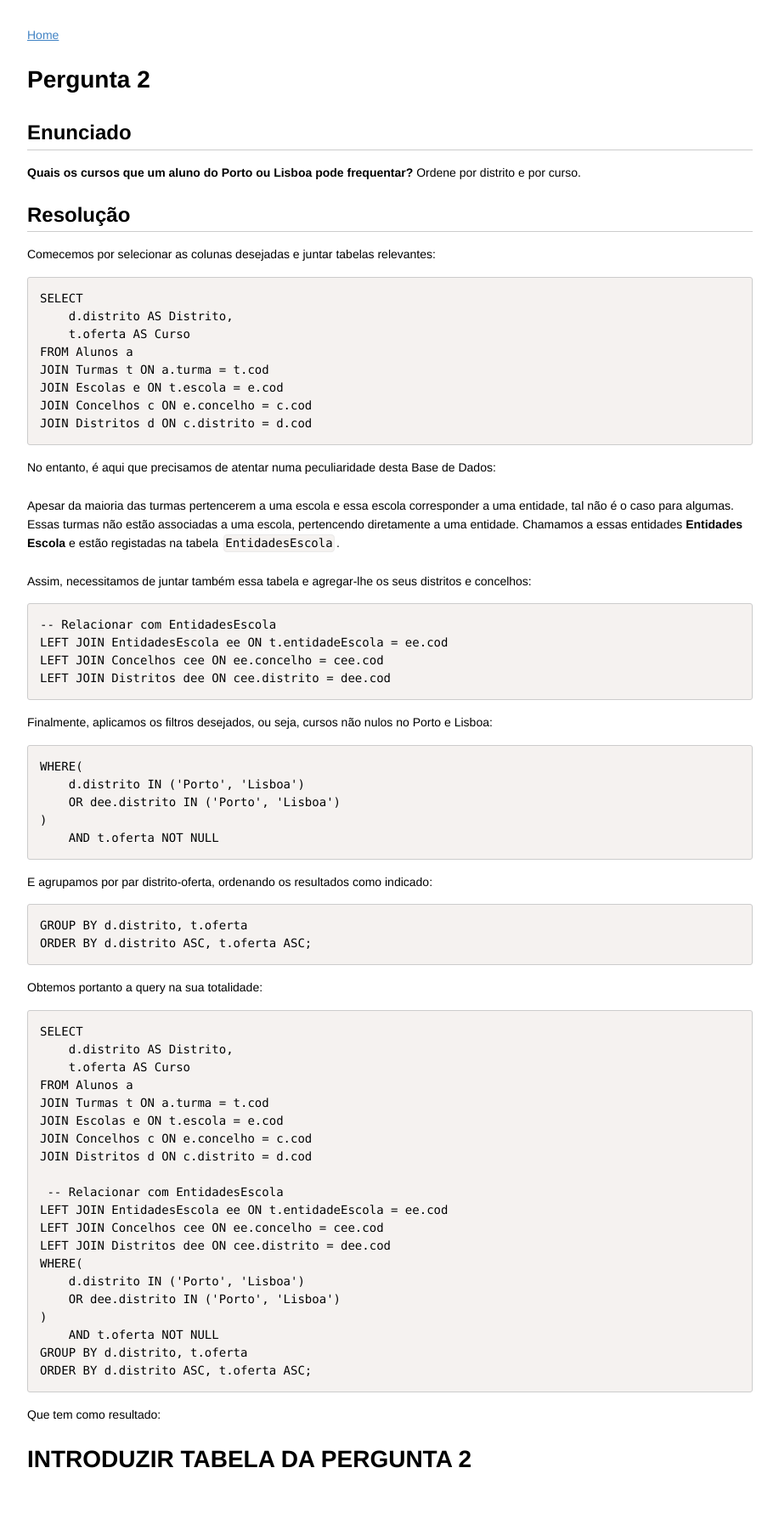
After one commit to damaral31/Portuguese-School-System-DB-Modeling, a Flask app: page /pergunta/2 in a window 1280 px wide. The commit adds this page. Shown: the whole page at 85% size, without its empty margins (181-1098 px from the left). Run offline with Flask 3, Linux system fonts and the light colour scheme; some libraries are stand-ins or nearby versions.

```diff
--- a/app/app.py
+++ b/app/app.py
@@ -35,10 +35,6 @@ def funcoes_de_agragacao():
 def case():
     return render_template('Cases_explicacao.html')
 
-@APP.route('/perguntas/02')
-def explicacao():
-    return render_template('Resposta_2.html')
-
 @APP.route('/explicacao/ORDER_BY')
 def orderby():
     return render_template('explicacaoORDERBY.html')
@@ -59,6 +55,10 @@ def rowNumber():
 def pergunta1():
     return render_template('pergunta1.html')
 
+@APP.route('/pergunta/2')
+def pergunta2():
+    return render_template('pergunta2.html')
+
 @APP.route('/pergunta/4')
 def pergunta4():
     return render_template('pergunta4.html')
--- a/app/templates/index.html
+++ b/app/templates/index.html
@@ -39,10 +39,10 @@
   <a href="/pergunta/1">Pergunta 1</a>
 </p>
 <p>
-  <a href="/pergunta/4">Pergunta 4</a>
+  <a href="/pergunta/2">Pergunta 2</a>
 </p>
 <p>
-  <a href="/perguntas/02">Explicacao </a>
+  <a href="/pergunta/4">Pergunta 4</a>
 </p>
 <p>
   <a href="/pergunta/7">Pergunta 7</a>
--- a/app/templates/pergunta1.html
+++ b/app/templates/pergunta1.html
@@ -48,7 +48,7 @@ GROUP BY concelhos.cod;
 </code></pre>
 
 <p>
-    Procuramos nesta query por <code class="language-sql">NULL</code> pois, nas linhas em não existe correspondência para alguma coluna, tal coluna será preenchida com <code class='language-sql'>NULL</code>. Ou seja, em termos leigos, entidades sem agrupamento têm a coluna <code style='language-sql'>agrupamentos.cod = NULL</code>.
+    Procuramos nesta query por <code class="language-sql">NULL</code> pois, nas linhas em não existe correspondência para alguma coluna, tal coluna será preenchida com <code class='language-sql'>NULL</code>. Ou seja, em termos leigos, entidades sem agrupamento têm a coluna <code class='language-sql'>agrupamentos.cod = NULL</code>.
     <br><br>
     Em último lugar, ordenamos a tabela alfabeticamente pelos nomes dos concelhos.cod
     <br><br>
--- /dev/null
+++ b/app/templates/pergunta2.html
@@ -0,0 +1,96 @@
+{% extends 'base.html' %}
+
+{% block content %}
+
+<h1>Pergunta 2</h1>
+
+<h2>Enunciado</h2>
+<p>
+    <b>Quais os cursos que um aluno do Porto ou Lisboa pode frequentar?</b>
+    Ordene por distrito e por curso.
+</p>
+
+
+
+<h2>Resolução</h2>
+<p>
+    Comecemos por selecionar as colunas desejadas e juntar tabelas relevantes:
+</p>
+
+<pre><code class="language-sql">SELECT
+    d.distrito AS Distrito,
+    t.oferta AS Curso
+FROM Alunos a
+JOIN Turmas t ON a.turma = t.cod
+JOIN Escolas e ON t.escola = e.cod
+JOIN Concelhos c ON e.concelho = c.cod
+JOIN Distritos d ON c.distrito = d.cod
+</code></pre>
+
+<p>
+    No entanto, é aqui que precisamos de atentar numa peculiaridade desta Base de Dados:
+    <br><br>
+    Apesar da maioria das turmas pertencerem a uma escola e essa escola corresponder a uma entidade, tal não é o caso para algumas. Essas turmas não estão associadas a uma escola, pertencendo diretamente a uma entidade. Chamamos a essas entidades <b>Entidades Escola</b> e estão registadas na tabela <code class="language-sql">EntidadesEscola</code>.
+    <br><br>
+    Assim, necessitamos de juntar também essa tabela e agregar-lhe os seus distritos e concelhos:
+</p>
+
+<pre><code class="language-sql">-- Relacionar com EntidadesEscola
+LEFT JOIN EntidadesEscola ee ON t.entidadeEscola = ee.cod
+LEFT JOIN Concelhos cee ON ee.concelho = cee.cod
+LEFT JOIN Distritos dee ON cee.distrito = dee.cod
+</code></pre>
+
+<p>
+    Finalmente, aplicamos os filtros desejados, ou seja, cursos não nulos no Porto e Lisboa:
+</p>
+
+<pre><code class="language-sql">WHERE(
+    d.distrito IN ('Porto', 'Lisboa')
+    OR dee.distrito IN ('Porto', 'Lisboa')
+)
+    AND t.oferta NOT NULL
+</code></pre>
+
+<p>
+    E agrupamos por par distrito-oferta, ordenando os resultados como indicado:
+</p>
+
+<pre><code class="language-sql">GROUP BY d.distrito, t.oferta
+ORDER BY d.distrito ASC, t.oferta ASC;
+</code></pre>
+
+<p>
+    Obtemos portanto a query na sua totalidade:
+</p>
+
+<!--Query Inteira-->
+<pre><code class="language-sql">SELECT
+    d.distrito AS Distrito,
+    t.oferta AS Curso
+FROM Alunos a
+JOIN Turmas t ON a.turma = t.cod
+JOIN Escolas e ON t.escola = e.cod
+JOIN Concelhos c ON e.concelho = c.cod
+JOIN Distritos d ON c.distrito = d.cod
+
+ -- Relacionar com EntidadesEscola
+LEFT JOIN EntidadesEscola ee ON t.entidadeEscola = ee.cod
+LEFT JOIN Concelhos cee ON ee.concelho = cee.cod
+LEFT JOIN Distritos dee ON cee.distrito = dee.cod
+WHERE(
+    d.distrito IN ('Porto', 'Lisboa')
+    OR dee.distrito IN ('Porto', 'Lisboa')
+)
+    AND t.oferta NOT NULL
+GROUP BY d.distrito, t.oferta
+ORDER BY d.distrito ASC, t.oferta ASC;
+</code></pre>
+
+<p>
+    Que tem como resultado:
+</p>
+
+<h1>INTRODUZIR TABELA DA PERGUNTA 2</h1>
+
+{% endblock %}
--- a/app/templates/pergunta7.html
+++ b/app/templates/pergunta7.html
@@ -15,7 +15,6 @@
 </p>
 
 <h2>Resolução</h2>
-
 <p>
     Tomemos uma metodologia diferente à das questões usuais; não começamos por tratar de preencher o <code class="language-sql">SELECT</code>. Em vez disso, listemos o que precisamos de saber para responder à pergunta:
     <ul>
@@ -110,4 +109,6 @@ ORDER BY rank;
     <b>NOTA:</b> Claro está que esta pergunta poderia ter sido respondida também utilizando <code class="language-sql">LIMIT 5</code>, eliminando a necessidade de criar uma coluna <code class="language-sql">RANK</code>. No entanto, o propósito aqui é precisamente mostrar um possível caso em que <code class="language-sql">ROW_NUMBER()</code> seria útil.
 </p>
 
+<h1>INTRODUZIR TABELA DA PERGUNTA 7</h1>
+
 {% endblock %}
```
Also changed, not shown: app/templates/Resposta_2.html (deleted, +0 -37 lines).
